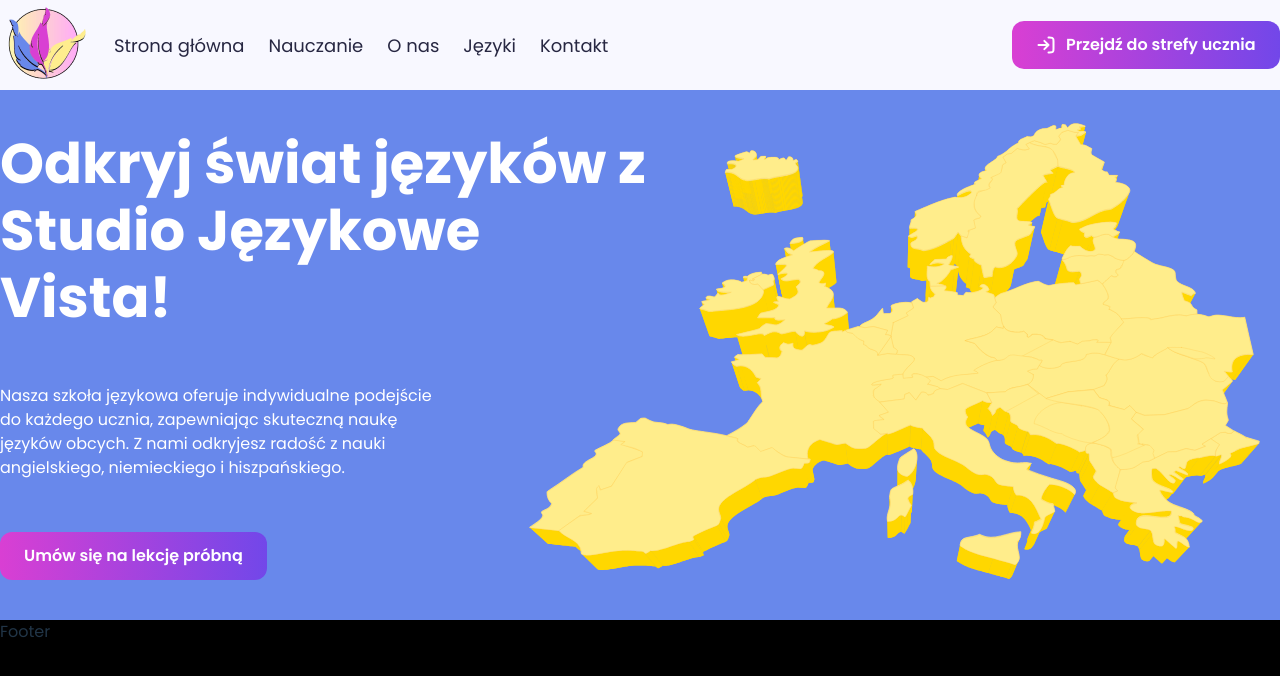
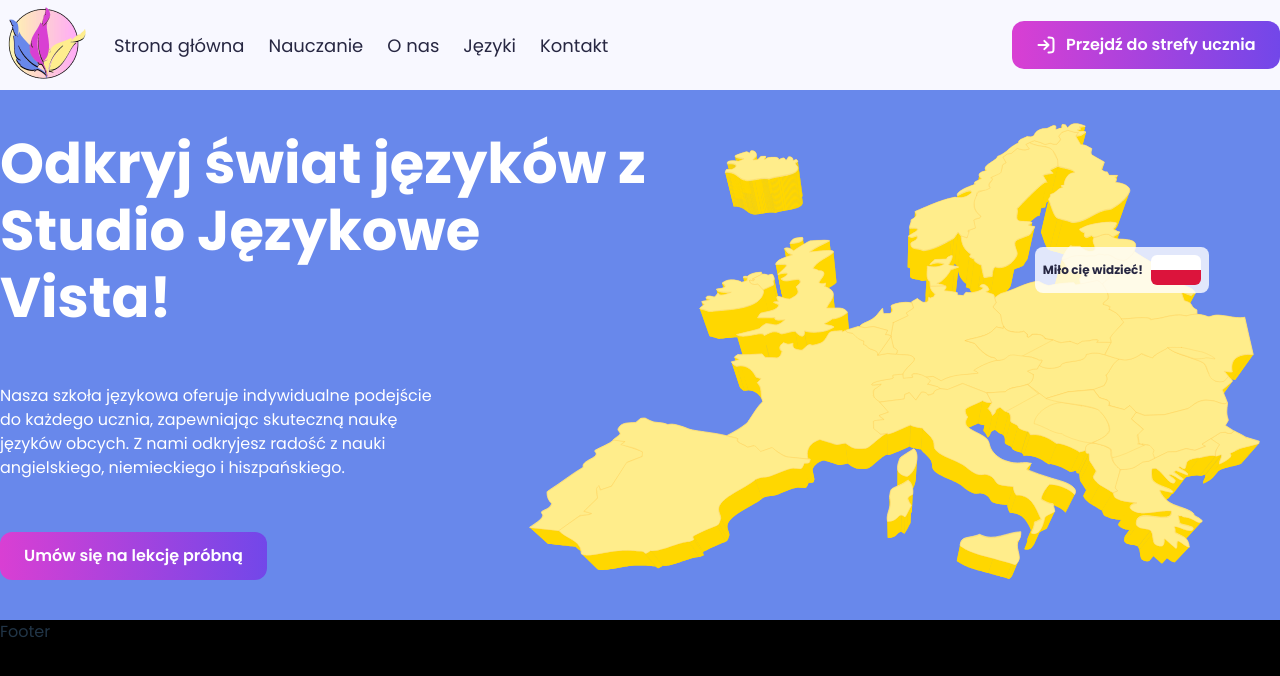
Before and after one commit to MatPaluch/studio-jezykowe-vista, a React (Vite) app: page / in a window 1280 px wide. Shown: the top 676 px of the page. Built offline with nearby package versions, Linux system fonts and the light colour scheme.

Commit message:
start styling cloud nations

```diff
--- a/src/components/CountryMessage/CountryMessage.module.css
+++ b/src/components/CountryMessage/CountryMessage.module.css
@@ -0,0 +1,17 @@
+.cloud {
+  position: absolute;
+  background-color: rgba(255, 255, 255, 0.8);
+  border-radius: 8px;
+  padding: 8px;
+
+  display: flex;
+  align-items: center;
+  justify-content: center;
+  flex-direction: row;
+  gap: 8px;
+}
+.message {
+  font-weight: 700;
+  font-size: 12px;
+  color: var(--onyx);
+}
--- a/src/components/CountryMessage/CountryMessage.tsx
+++ b/src/components/CountryMessage/CountryMessage.tsx
@@ -1,14 +1,17 @@
+import style from './CountryMessage.module.css';
+
 interface countryMessagePropTypes {
+  children?: React.ReactNode;
   text?: string;
   src?: string;
   className?: string;
 }
 
-function CountryMessage({ text, src, className }: countryMessagePropTypes) {
+function CountryMessage({ children, text, src, className }: countryMessagePropTypes) {
   return (
-    <div>
-      <span>{text}</span>
-      <img src={src} />
+    <div className={`${style.cloud} ${className}`}>
+      <span className={style.message}>{children}</span>
+      <img src={src} width='50' height='30' />
     </div>
   );
 }
--- a/src/components/Hero/Hero.module.css
+++ b/src/components/Hero/Hero.module.css
@@ -33,3 +33,8 @@
   max-width: 100%;
   height: auto;
 }
+.poland {
+  flex-direction: row-reverse;
+  top: 124px;
+  right: 52px;
+}
--- a/src/components/Hero/Hero.tsx
+++ b/src/components/Hero/Hero.tsx
@@ -1,6 +1,8 @@
 import { Link } from 'react-router';
 import style from './Hero.module.css';
 import europeMap from '../../assets/europeMap.svg';
+import CountryMessage from '../CountryMessage/CountryMessage';
+import poland from '../../assets/miniflag-poland.svg';
 
 function Hero() {
   const handle = (event: React.MouseEvent<HTMLButtonElement>) => {
@@ -23,6 +25,9 @@ function Hero() {
         </div>
         <div className={style.rightSide}>
           <img width='734' height='456' src={europeMap} className={style.svgEuropeMap} />
+          <CountryMessage src={poland} className={style.poland}>
+            Miło cię widzieć!
+          </CountryMessage>
         </div>
       </div>
     </section>
--- a/src/index.css
+++ b/src/index.css
@@ -7,7 +7,7 @@
   font-weight: 400;
 
   color-scheme: light dark;
-  color: DarkSlateBlue;
+  color: #272742;
   background-color: GhostWhite;
 
   font-synthesis: none;
```
